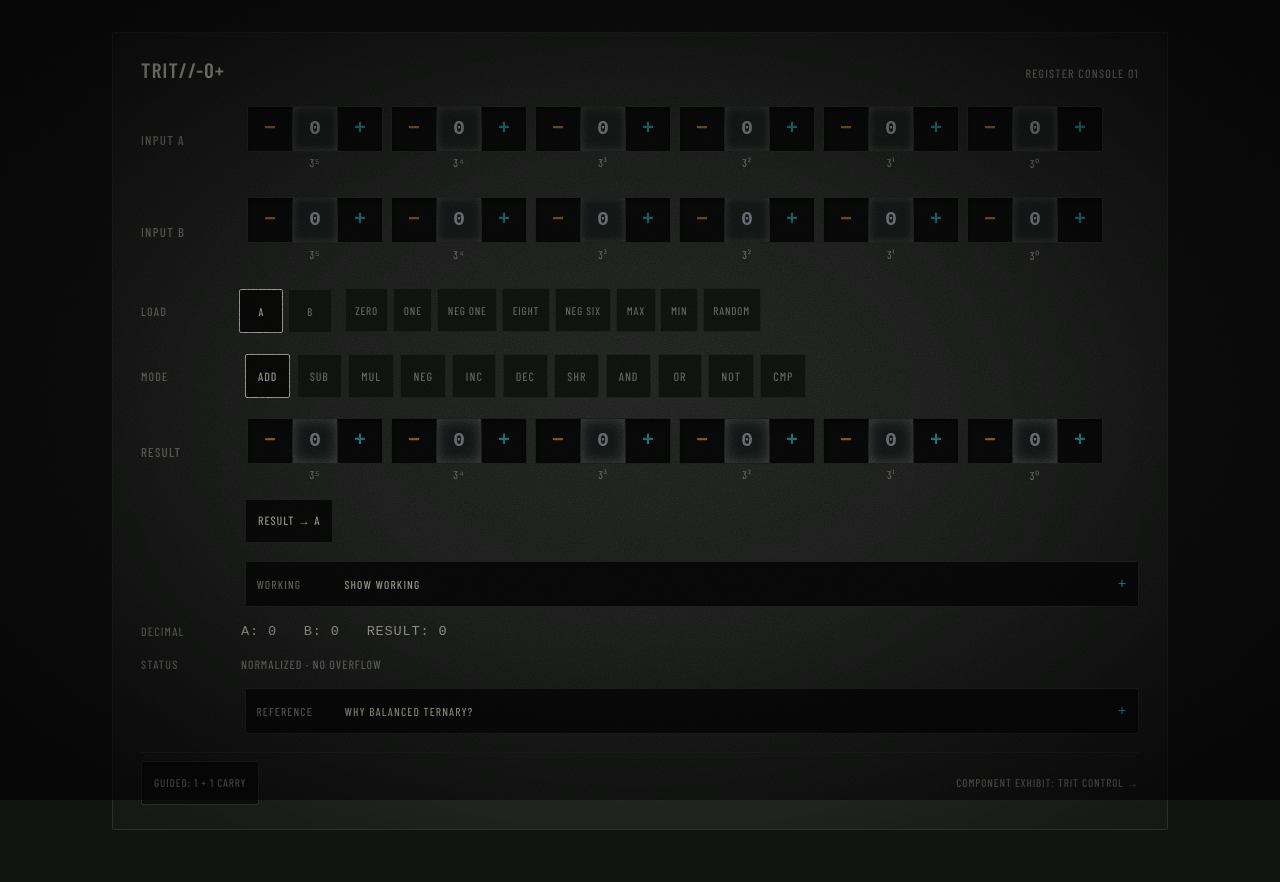
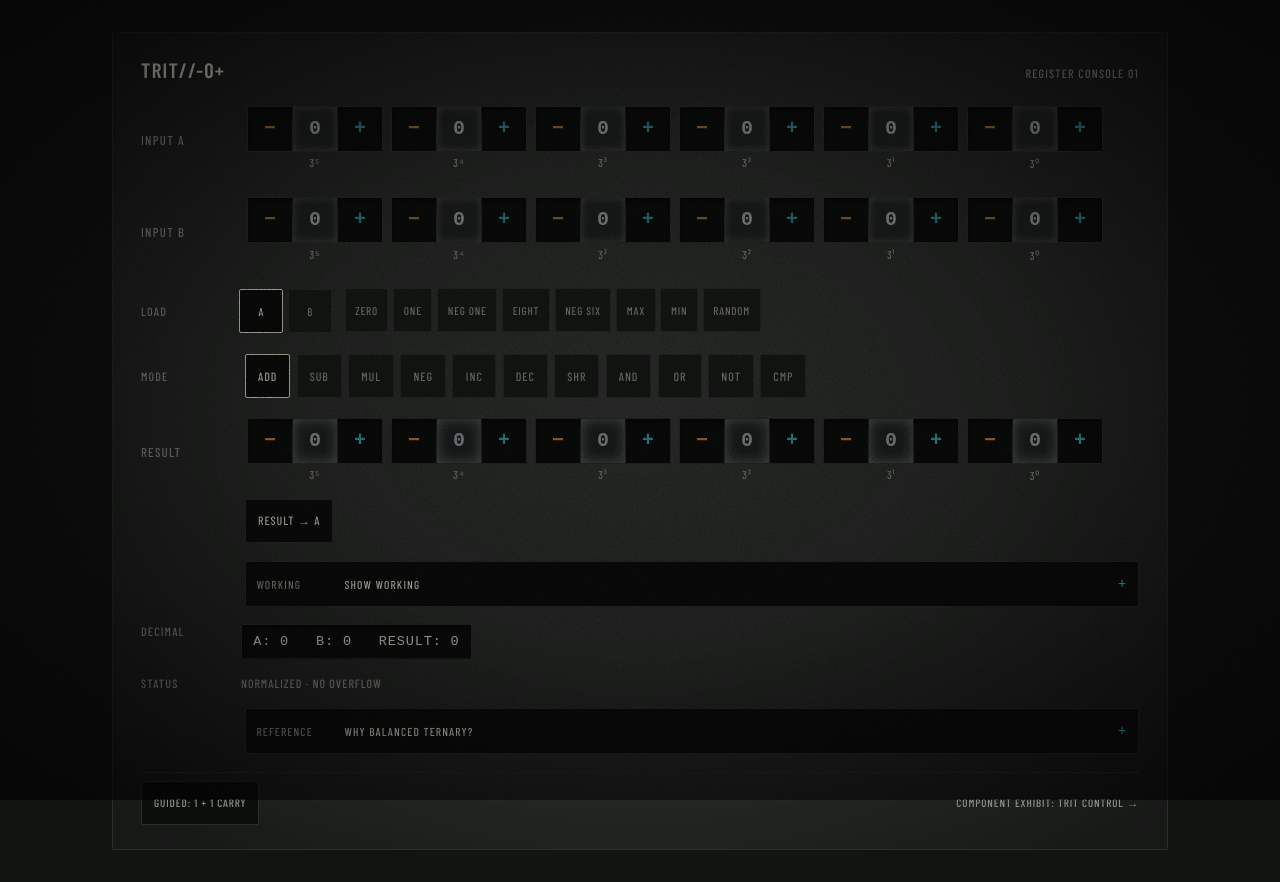
Before and after one commit to Shaelz/setun, a SvelteKit app: page / in a window 1280 px wide. Built offline with nearby package versions, Linux system fonts and the light colour scheme; a web font is replaced by a local one.

Commit message:
style: polish instrument material response

```diff
--- a/src/lib/components/TritControl.svelte
+++ b/src/lib/components/TritControl.svelte
@@ -228,7 +228,7 @@
 			opacity 160ms var(--ease-settle),
 			background-color 160ms var(--ease-settle),
 			box-shadow 160ms var(--ease-settle),
-			transform 80ms var(--ease-settle);
+			transform 70ms linear;
 	}
 
 	.control.disabled .cell,
@@ -260,7 +260,14 @@
 	}
 
 	.control:not(.disabled):not(.readonly) .cell:active {
-		transform: scale(0.94);
+		transform: translateY(1px);
+		box-shadow: inset 0 3px 5px rgba(0, 0, 0, 0.65);
+	}
+
+	.control:not(.disabled):not(.readonly) .cell.selected:active {
+		box-shadow:
+			inset 0 3px 5px rgba(0, 0, 0, 0.65),
+			inset 0 0 8px color-mix(in srgb, currentColor 35%, transparent);
 	}
 
 	/* Result register reads as "actively computed": brighter at rest, and a
@@ -325,6 +332,10 @@
 	}
 
 	@media (prefers-reduced-motion: reduce) {
+		.control:not(.disabled):not(.readonly) .cell:active {
+			transform: none;
+		}
+
 		.cell,
 		.corner,
 		.trace-marker {
--- a/src/routes/+page.svelte
+++ b/src/routes/+page.svelte
@@ -395,12 +395,12 @@
 			bind:open={showWorkingOpen}
 		/>
 
-		<div class="readout label">
+		<div class="readout">
 			<span class="readout-label">DECIMAL</span>
-			<span class="values"
+			<output class="values readout-window"
 				>A: {decimalA}&nbsp;&nbsp;&nbsp;B: {decimalB}&nbsp;&nbsp;&nbsp;RESULT: {result.overflow
 					? 'OVERFLOW'
-					: decimalResult}</span
+					: decimalResult}</output
 			>
 		</div>
 
@@ -582,6 +582,20 @@
 		width: 5.5rem;
 	}
 
+	.readout-window {
+		padding: 0.55rem 0.7rem;
+		background: var(--panel-2);
+		border: 1px solid var(--line);
+		border-bottom-color: var(--edge);
+		border-radius: 2px;
+		color: var(--text);
+		font-variant-numeric: tabular-nums;
+		box-shadow:
+			inset 0 2px 4px rgba(0, 0, 0, 0.5),
+			inset 0 -1px rgba(255, 255, 255, 0.025);
+		text-shadow: 0 0 4px rgba(217, 215, 203, 0.12);
+	}
+
 	.status {
 		font-family: var(--font-label);
 		text-transform: uppercase;
```
Also changed, not shown: src/app.css (+12 -0 lines), 1 other file (tests, documents, lock files or other folders).
